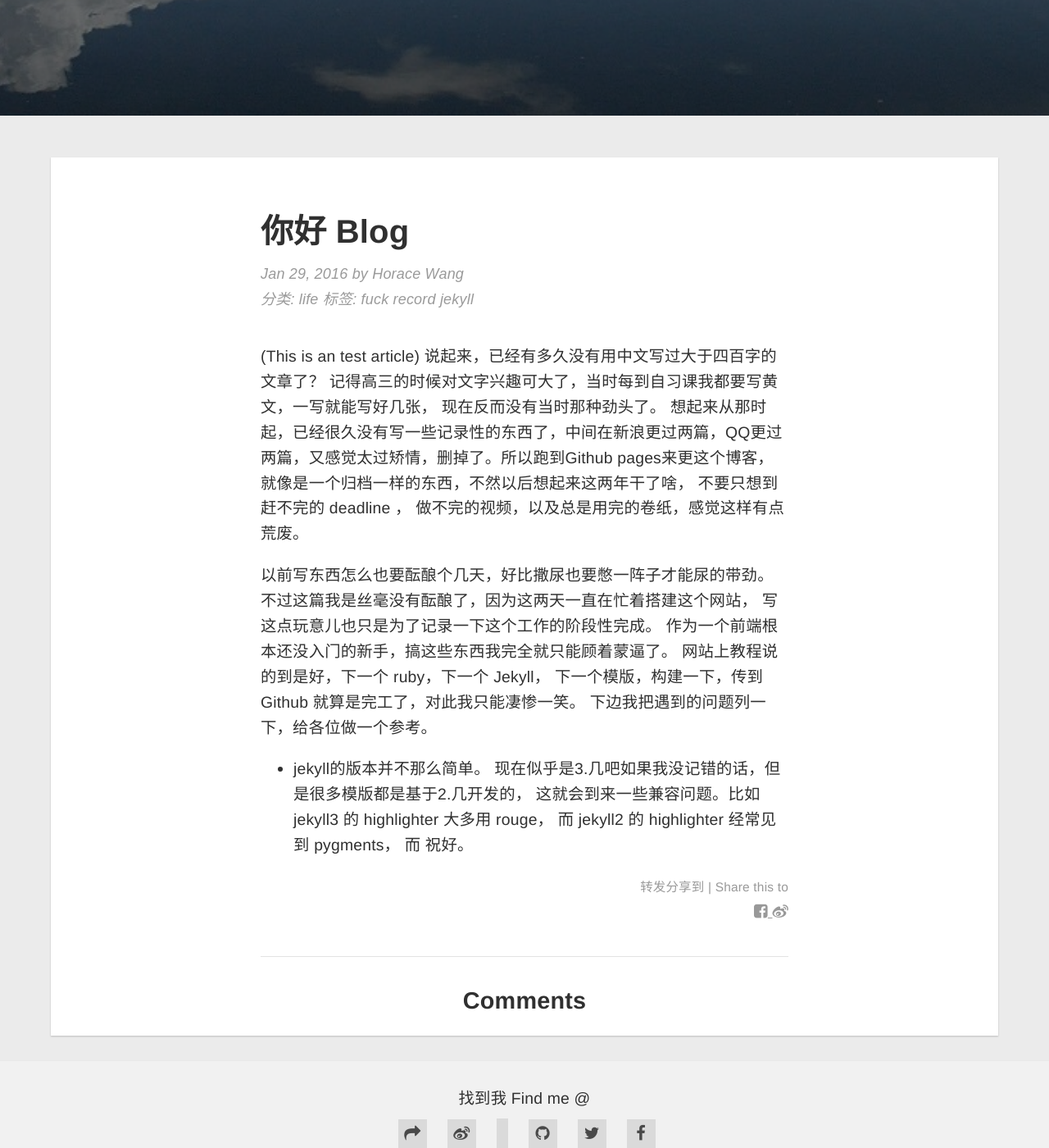
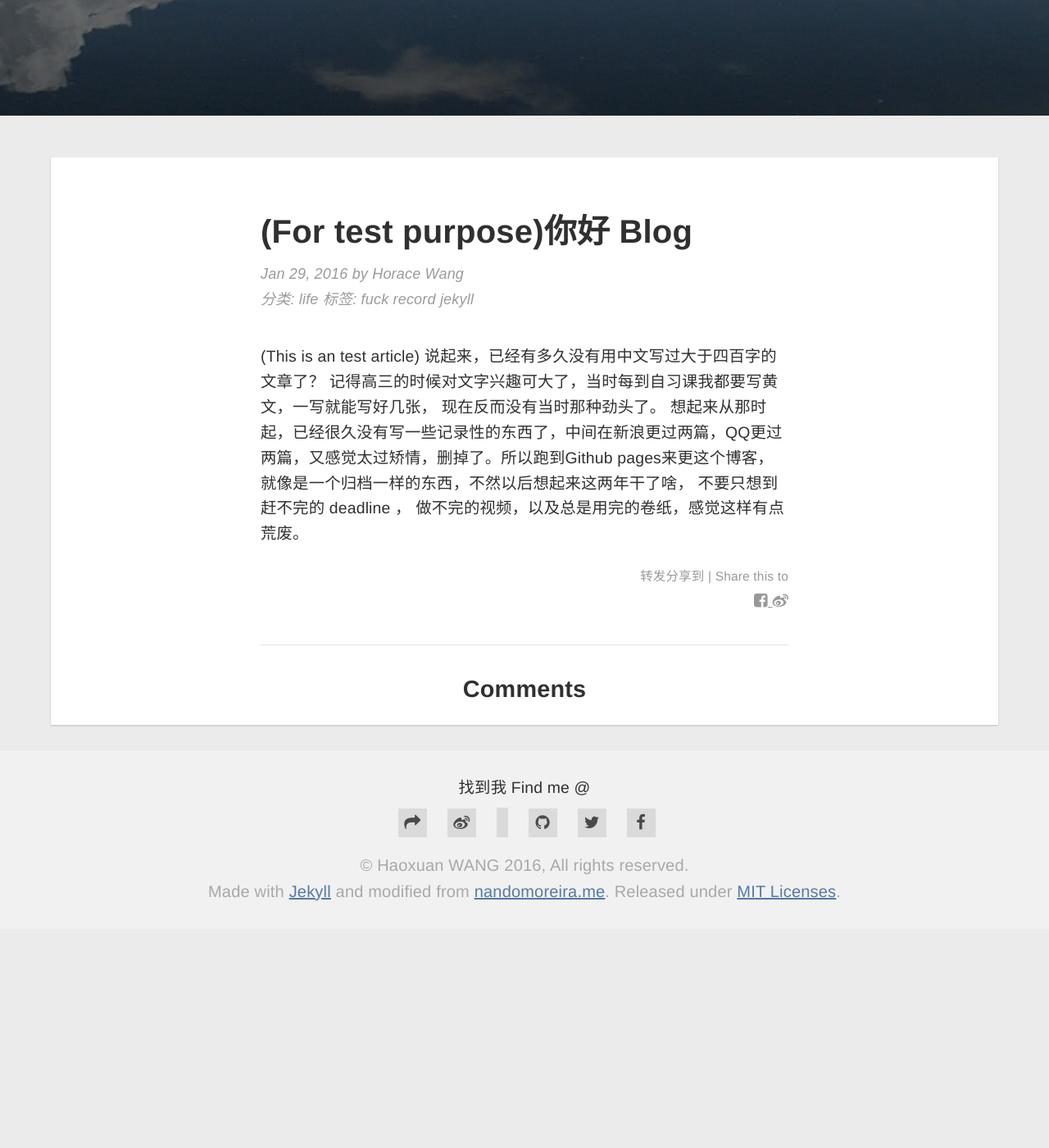
Before and after one commit to billweasley/billweasley.github.io, a Jekyll site: the page built from _posts/2016-01-29-hello-blog.md, in a window 1280 px wide and 1400 px high, scrolled down 826 px. Shown: the whole window at 82% size. Built offline with Jekyll 4.4.1, drawn with Linux system fonts in a browser that asks for light colours; nearby versions of some CDN libraries; comment, search, counter and statistics services are not loaded; a style sheet for code colours, icons or effects is not loaded; after the commit the page ends 1959 px from its top, so only the background shows below that.

Commit message:
first transition to blog

```diff
--- a/_includes/footer.html
+++ b/_includes/footer.html
@@ -4,7 +4,7 @@
     {% include social-icons.html %}
 
     <small>&copy; Haoxuan WANG {{ site.time | date: '%Y' }}, All rights reserved.</br></small>
-    <small>Made with <a href="http://jekyllrb.com" target="_blank">Jekyll</a> and modified from <a href="http://nandomoreira.me" target="_blank">nandomoreira.me</a>.</small>
+    <small>Made with <a href="http://jekyllrb.com" target="_blank">Jekyll</a> and modified from <a href="https://github.com/nandomoreirame/zetsu" target="_blank">nandomoreira.me</a>.</small>
     <small>Released under <a href="https://opensource.org/licenses/MIT" target="_blank">MIT Licenses</a>.</small>
   </div>
 </footer>
--- a/_posts/2016-01-29-hello-blog.md
+++ b/_posts/2016-01-29-hello-blog.md
@@ -1,6 +1,6 @@
 ---
 layout: post
-title: 你好 Blog
+title: (For test purpose)你好 Blog
 date: 2016-01-29T00:00:00.000Z
 author: Author
 category: life
@@ -13,11 +13,3 @@ comments: true
 
 (This is an test article)
 说起来，已经有多久没有用中文写过大于四百字的文章了？ 记得高三的时候对文字兴趣可大了，当时每到自习课我都要写黄文，一写就能写好几张， 现在反而没有当时那种劲头了。 想起来从那时起，已经很久没有写一些记录性的东西了，中间在新浪更过两篇，QQ更过两篇，又感觉太过矫情，删掉了。所以跑到Github pages来更这个博客， 就像是一个归档一样的东西，不然以后想起来这两年干了啥， 不要只想到赶不完的 deadline ， 做不完的视频，以及总是用完的卷纸，感觉这样有点荒废。
-
-以前写东西怎么也要酝酿个几天，好比撒尿也要憋一阵子才能尿的带劲。 不过这篇我是丝毫没有酝酿了，因为这两天一直在忙着搭建这个网站， 写这点玩意儿也只是为了记录一下这个工作的阶段性完成。 作为一个前端根本还没入门的新手，搞这些东西我完全就只能顾着蒙逼了。 网站上教程说的到是好，下一个 ruby，下一个 Jekyll， 下一个模版，构建一下，传到 Github 就算是完工了，对此我只能凄惨一笑。 下边我把遇到的问题列一下，给各位做一个参考。
-- jekyll的版本并不那么简单。
- 现在似乎是3.几吧如果我没记错的话，但是很多模版都是基于2.几开发的，
- 这就会到来一些兼容问题。比如 jekyll3 的 highlighter 大多用 rouge，
- 而 jekyll2 的 highlighter 经常见到 pygments，
- 而
-祝好。
```
Also changed, not shown: README.md.
